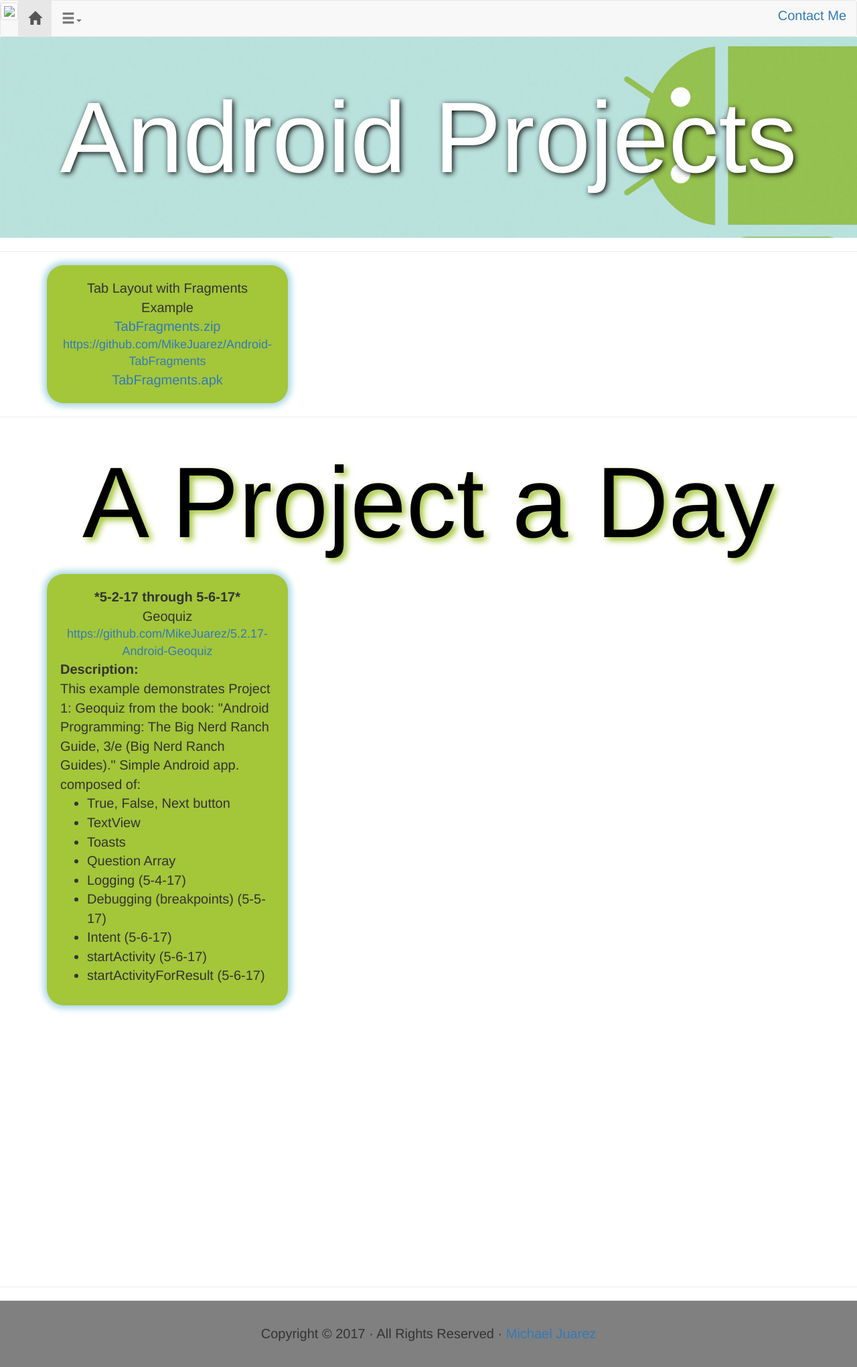
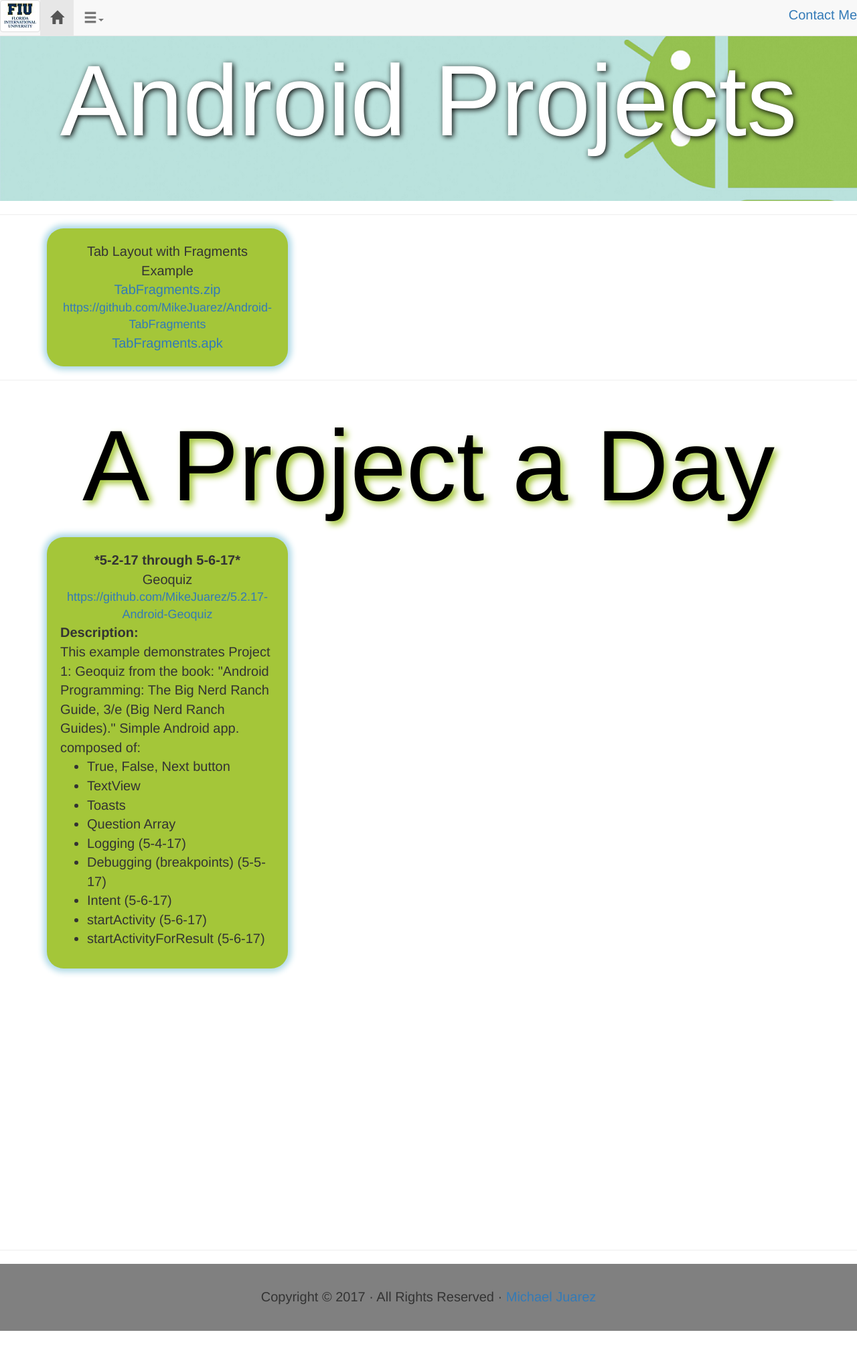
Before and after one commit to MikeJuarez/MikeJuarez.github.io, a Jekyll site: the page Android Projects.html, which Jekyll copies as it is, in a window 1280 px wide. Shown: the whole page at 67% size. Built offline with Jekyll 4.4.1, drawn with Linux system fonts in a browser that asks for light colours.

Commit message:
android projects.html
- navbar update

```diff
--- a/Android Projects.html
+++ b/Android Projects.html
@@ -11,12 +11,18 @@
 
 <body>
 
-<nav class="navbar navbar-default">
+<nav class="navbar navbar-default navbar-fixed-top">
    <div class="container-fluid">
     <div class="navbar-header">
-      <a href="http://cis.fiu.edu"><img src="fiulogo.jpg" class="img-thumbnail"/></a></div>
+      <a href="http://cis.fiu.edu"><img src="Images/fiulogo.jpg" class="img-thumbnail"/></a>
+      <button class="navbar-toggle collapsed" data-toggle="collapse" data-target="#mydropdown">
+      	<span class="icon-bar"></span>
+      	<span class="icon-bar"></span>
+      	<span class="icon-bar"></span>
+      </button>
+    </div>
     <!-- Collect the nav links, forms, and other content for toggling -->
-    <div class="collapse navbar-collapse" id="defaultNavbar1">
+     <div class="collapse navbar-collapse" id="mydropdown">
       <ul class="nav navbar-nav">
         <li class="active"><a href="index.html"><span class="glyphicon glyphicon-home" aria-hidden="true"></span><span class="sr-only">(home)</span></a></li>
         <li class="dropdown"><a href="https://mikejuarez.github.io/index.html" class="dropdown-toggle" data-toggle="dropdown" role="button" aria-expanded="false"><span class="glyphicon glyphicon-menu-hamburger" aria-hidden="true"></span><span class="caret"></span></a>
@@ -28,6 +34,7 @@
           </ul>
       </li>
     </ul>
+
     <div class="navbar-form navbar-right">
         <a href="#">Contact Me</a>
     </div>
```
Lines whose indentation alone changed are shown as unchanged.
